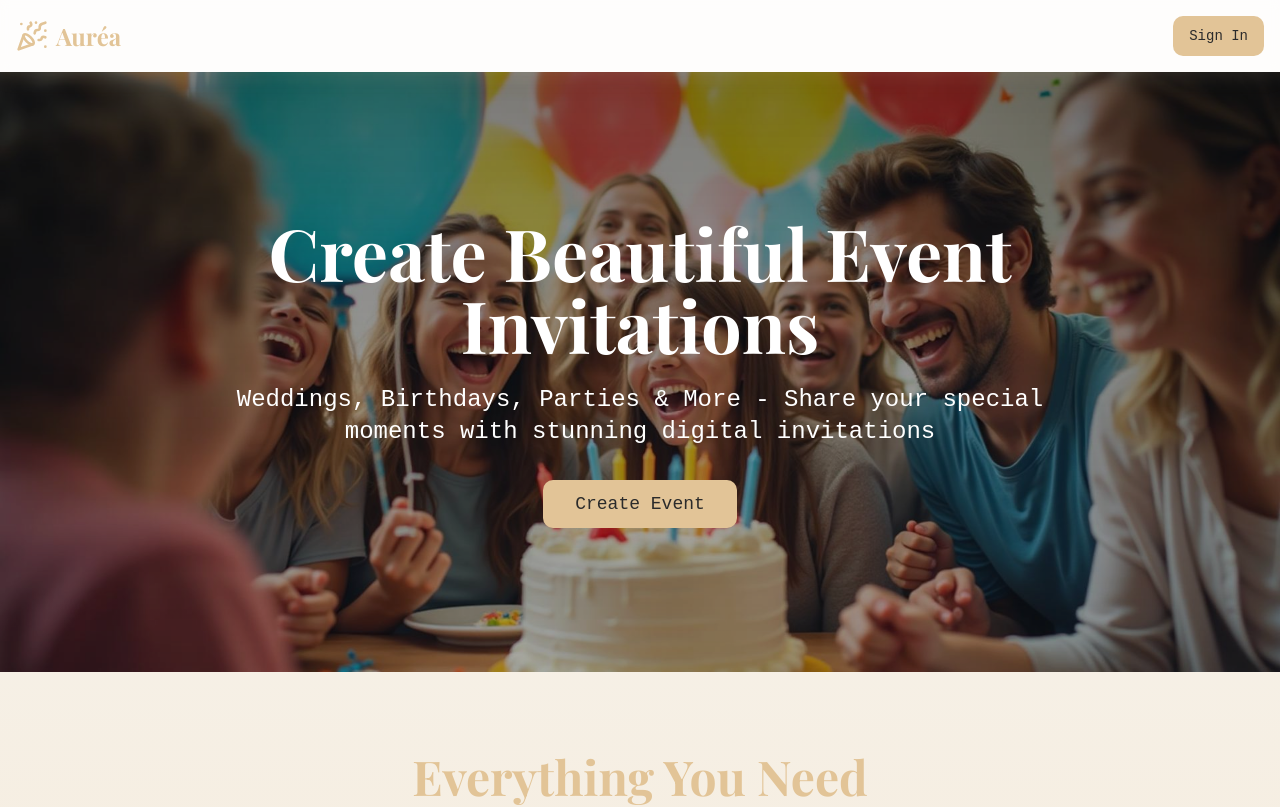
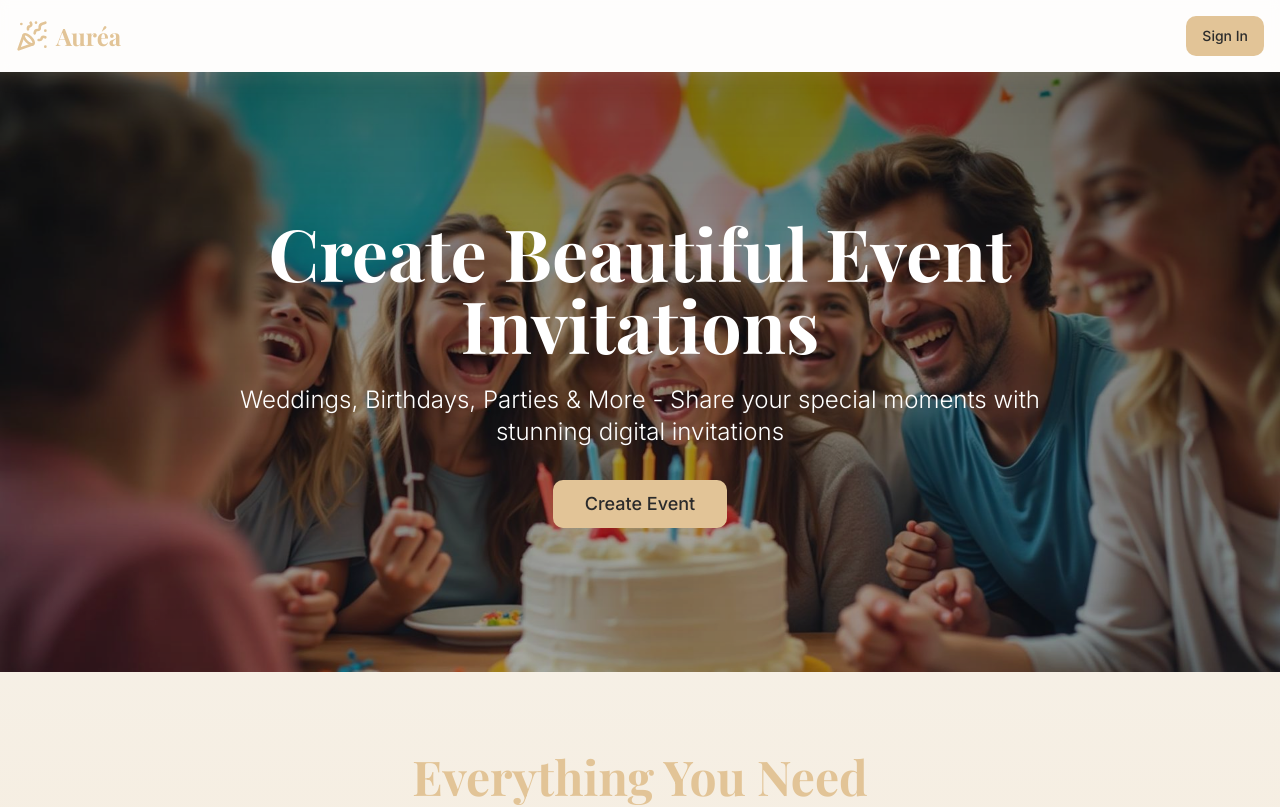
Before and after one commit to nazihsaba/vows-voyage-creator, a React (Vite) app: page / in a window 1280 px wide. Shown: the top 807 px of the page. Built offline with nearby package versions, Linux system fonts and the light colour scheme; the HTML template or start-up script is replaced by a standard one.

Commit message:
Reverted to commit 5fbd4beaa8e122c9c7f97495d8caf25b7d5bebb5

```diff
--- a/tailwind.config.ts
+++ b/tailwind.config.ts
@@ -15,7 +15,7 @@ export default {
     extend: {
       fontFamily: {
         serif: ['Playfair Display', 'serif'],
-        sans: ['ui-monospace', 'monospace'],
+        sans: ['Inter', 'sans-serif'],
         'dancing': ['Dancing Script', 'cursive'],
         'script': ['Dancing Script', 'cursive'],
         'cursive': ['Dancing Script', 'cursive'],
```
